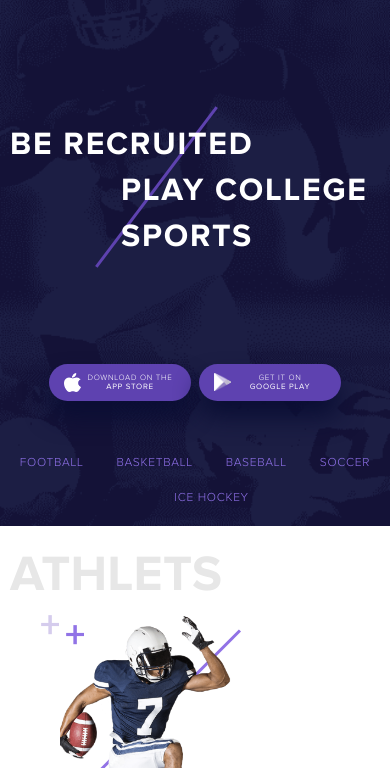
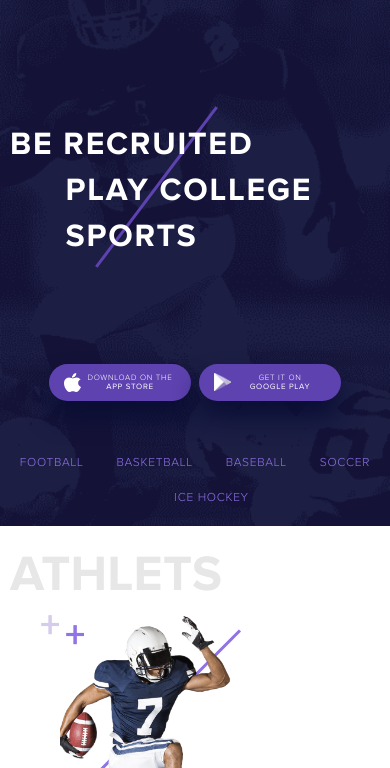
Before and after one commit to PenevaLilya/surface, a plain HTML site: page index.html in a window 390 px wide. Shown: the part 76-844 px from the top of the page. Drawn offline with Linux system fonts and the light colour scheme.

Commit message:
chanched body min-width

```diff
--- a/scss/style.scss
+++ b/scss/style.scss
@@ -210,7 +210,7 @@ body {
         align-self: flex-start;
       }
       h2 {
-        width: 85%px;
+        width: 85%;
       }
       &::before {
         width: 3px;
@@ -489,6 +489,9 @@ body {
   }
 }
 @media (max-width: 767px) {
+  body{
+    min-width: 320px;
+  }
   .football {
     .title,
     .card {
```
Also changed, not shown: css/style.css, 1 other file.
